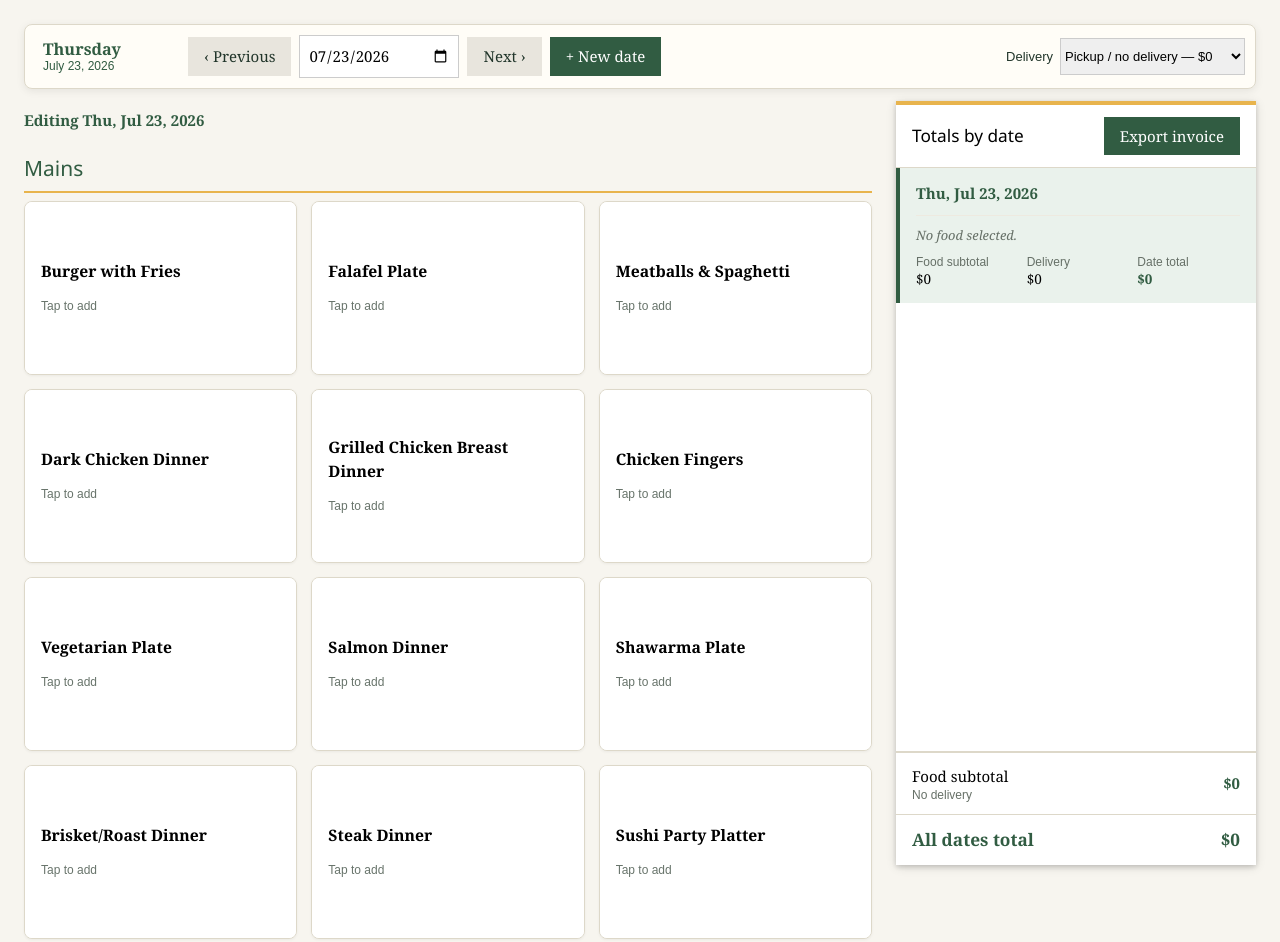
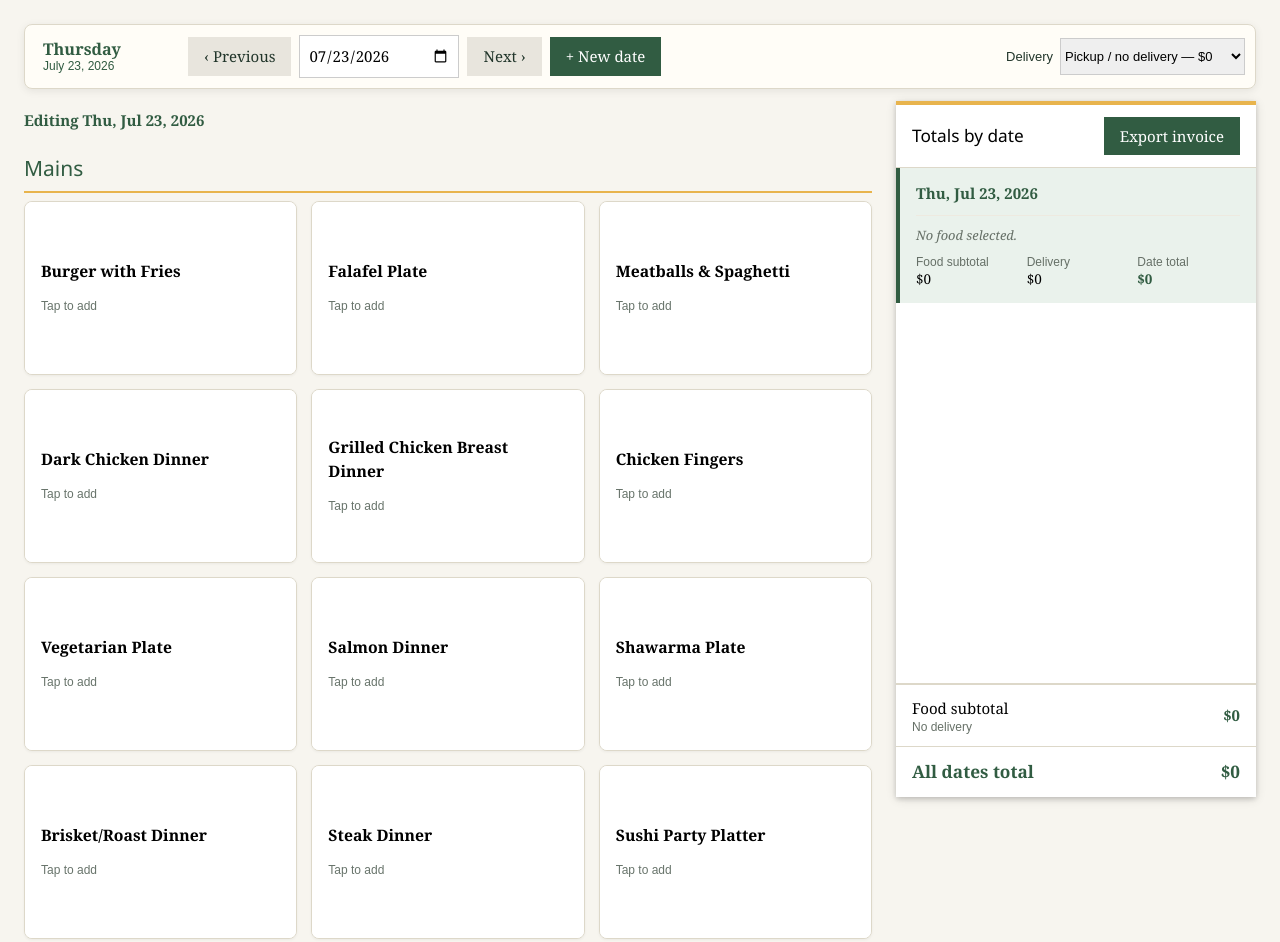
Before and after one commit to chabadrockies/food-tool, a plain HTML site: page index.html in a window 1280 px wide. Shown: the top 942 px of the page. Drawn offline with nearby package versions, Linux system fonts and the light colour scheme.

Commit message:
sidebar fix

```diff
--- a/styles.css
+++ b/styles.css
@@ -29,7 +29,7 @@ button, select, input { font:inherit; }
 .quantity-control button:hover { background:#e6e1d5; }
 .quantity { width:32px; text-align:center; font-family:Arial,sans-serif; font-weight:bold; }
 .selected-label { color:var(--brand); font-family:Arial,sans-serif; font-size:.8rem; font-weight:bold; }
-.totals-panel { position:sticky; top:18px; display:flex; flex-direction:column; height:calc(100vh - 36px); overflow:hidden; border-top:4px solid var(--accent); }
+.totals-panel { position:sticky; top:86px; display:flex; flex-direction:column; height:calc(100vh - 104px); overflow:hidden; border-top:4px solid var(--accent); }
 .totals-heading { display:flex; align-items:center; justify-content:space-between; gap:12px; padding:12px 16px; border-bottom:1px solid var(--line); }
 .totals-heading h1 { font-size:1.15rem; margin:0; }
 .export-button { background:var(--brand); color:#fff; white-space:nowrap; }
```
